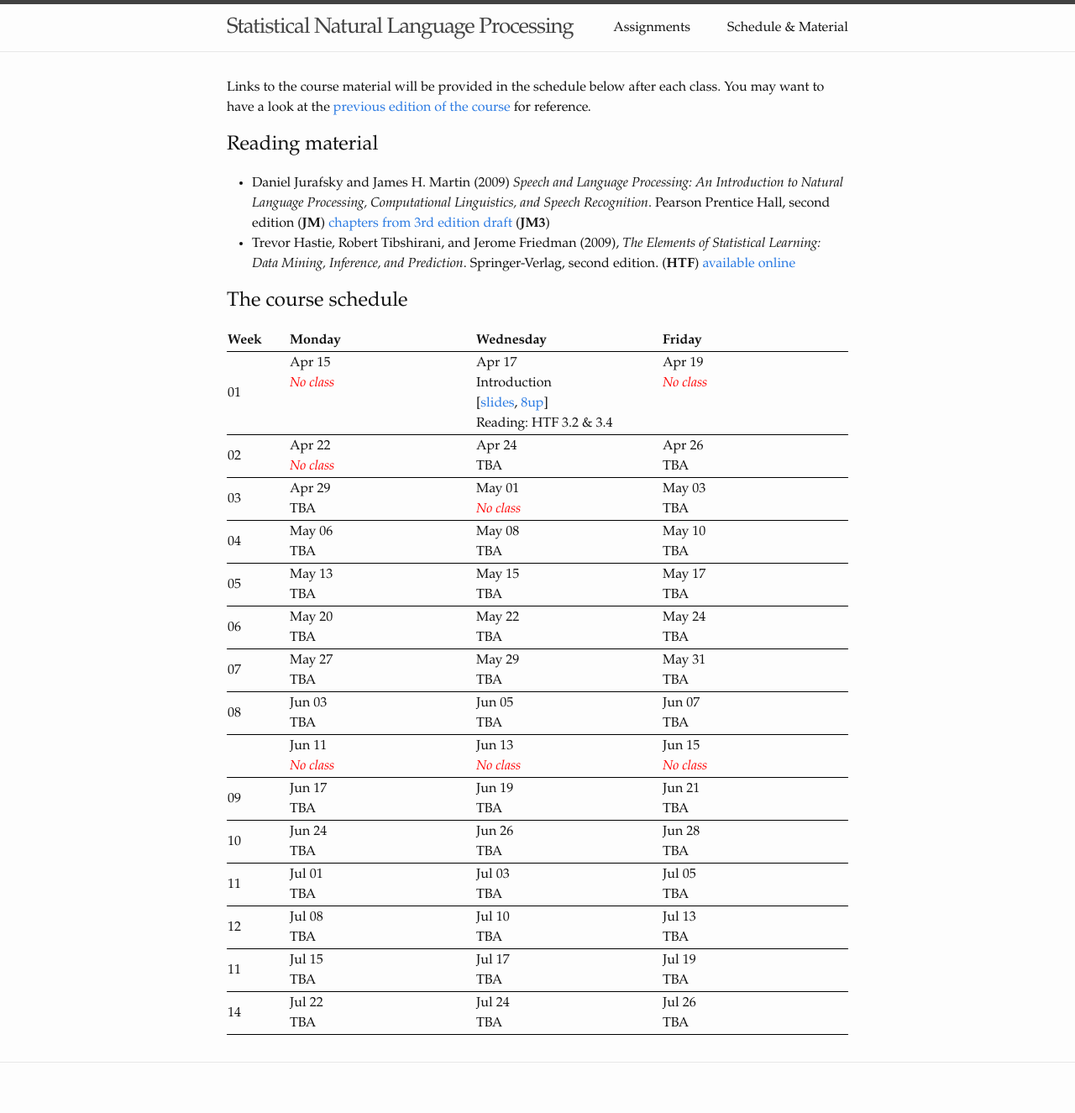
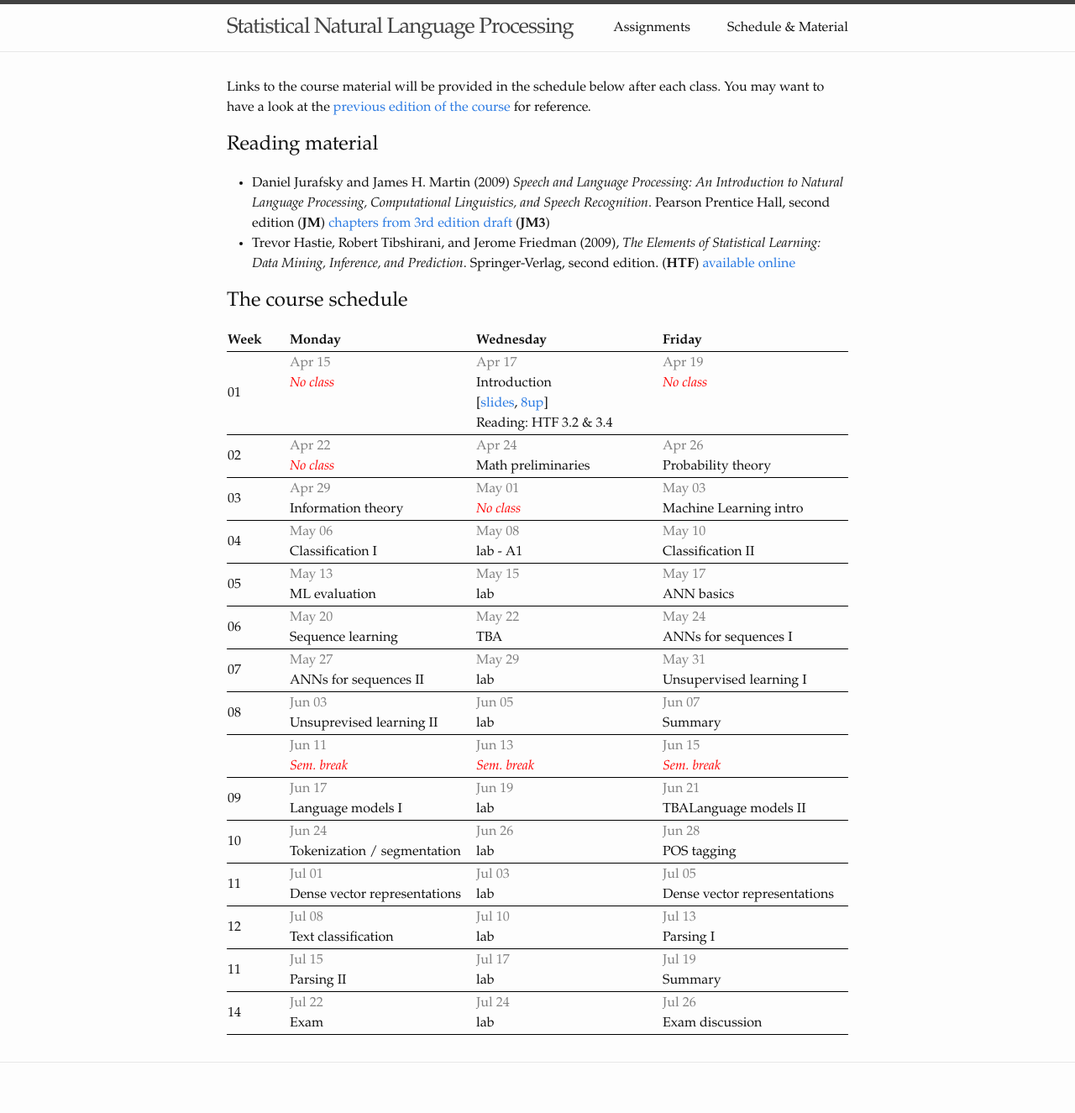
Before and after one commit to snlp2019/snlp2019.github.io, a Jekyll site: the page built from schedule.md, in a window 1280 px wide. Shown: the whole page at 84% size. Built offline with Jekyll 4.4.1, drawn with Linux system fonts in a browser that asks for light colours.

Commit message:
Web page update

```diff
--- a/_data/schedule.yml
+++ b/_data/schedule.yml
@@ -1,122 +1,121 @@
 - week: "01"
   dates:
-    Apr 15:
+    Apr 15: "No class"
     Apr 17:
       topic: Introduction
       links:
         slides: slides/introduction.pdf
         8up: slides/introduction-handout.pdf
       reading: HTF 3.2 & 3.4
-    Apr 19:
-      topic:
-      links:
+    Apr 19: "No class"
 - week: "02"
   dates:
-    Apr 22:
+    Apr 22: "No class"
     Apr 24:
-      topic: TBA
+      topic: Math preliminaries
       links:
     Apr 26:
-      topic: TBA
+      topic: Probability theory
       links:
 - week: "03"
   dates:
     Apr 29:
-      topic: TBA
-    May 01: " "
+      topic:
+      topic: Information theory
+    May 01: "No class"
     May 03:
-      topic: TBA
+      topic: Machine Learning intro
 - week: "04"
   dates:
     May 06:
-      topic: TBA
+      topic: Classification I
     May 08:
-      topic: TBA
+      topic: lab - A1
     May 10:
-      topic: TBA
+      topic: Classification II
 - week: "05"
   dates:
     May 13:
-      topic: TBA
+      topic: ML evaluation
     May 15:
-      topic: TBA
+      topic: lab
     May 17:
-      topic: TBA
+      topic: ANN basics
 - week: "06"
   dates:
     May 20:
-      topic: TBA
+      topic: Sequence learning
     May 22:
       topic: TBA
     May 24:
-      topic: TBA
+      topic: ANNs for sequences I
 - week: "07"
   dates:
     May 27:
-      topic: TBA
+      topic: ANNs for sequences II
     May 29:
-      topic: TBA
+      topic: lab
     May 31:
-      topic: TBA
+      topic: Unsupervised learning I
 - week: "08"
   dates:
     Jun 03:
-      topic: TBA
+      topic: Unsuprevised learning II
     Jun 05:
-      topic: TBA
+      topic: lab
     Jun 07:
-      topic: TBA
+      topic: Summary
 - week: ""
   dates:
-    Jun 11: " "
-    Jun 13: " "
-    Jun 15: " "
+    Jun 11: "Sem. break"
+    Jun 13: "Sem. break"
+    Jun 15: "Sem. break"
 - week: "09"
   dates:
     Jun 17:
-      topic: TBA
+      topic: Language models I
     Jun 19:
-      topic: TBA
+      topic: lab
     Jun 21:
-      topic: TBA
+      topic: TBALanguage models II
 - week: "10"
   dates:
     Jun 24:
-      topic: TBA
+      topic: Tokenization / segmentation
     Jun 26:
-      topic: TBA
+      topic: lab
     Jun 28:
-      topic: TBA
+      topic: POS tagging
 - week: "11"
   dates:
     Jul 01:
-      topic: TBA
+      topic: Dense vector representations
     Jul 03:
-      topic: TBA
+      topic: lab
     Jul 05:
-      topic: TBA
+      topic: Dense vector representations
 - week: "12"
   dates:
     Jul 08:
-      topic: TBA
+      topic: Text classification
     Jul 10:
-      topic: TBA
+      topic: lab
     Jul 13:
-      topic: TBA
+      topic: Parsing I
 - week: "11"
   dates:
     Jul 15:
-      topic: TBA
+      topic: Parsing II
     Jul 17:
-      topic: TBA
+      topic: lab
     Jul 19:
-      topic: TBA
+      topic: Summary
 - week: "14"
   dates:
     Jul 22:
-      topic: TBA
+      topic: Exam
     Jul 24:
-      topic: TBA
+          topic: lab
     Jul 26:
-      topic: TBA
+      topic: Exam discussion
 - week: ""
--- a/schedule.md
+++ b/schedule.md
@@ -41,11 +41,11 @@ for reference.
     <tr style="border-bottom: 1px solid #000;">
     <td style="text-align:left;"> {{ week.week }} </td>
     {% for date in week.dates %}
-            <td valign="top"> {{ date[0] }} <br/>
+            <td valign="top"> <span style="color:gray">{{date[0]}}</span><br/>
                 {% if date[1].topic %}
                     {{ date[1].topic }}&nbsp;
                 {% else %}
-                    <em style="color: red">No class</em>
+                    <em style="color: red">{{date[1]}}</em>
                 {% endif %}
                 {% if date[1].links %}
                     <br/>
```
Also changed, not shown: assignments.md (+10 -5 lines), index.md (+22 -9 lines).
